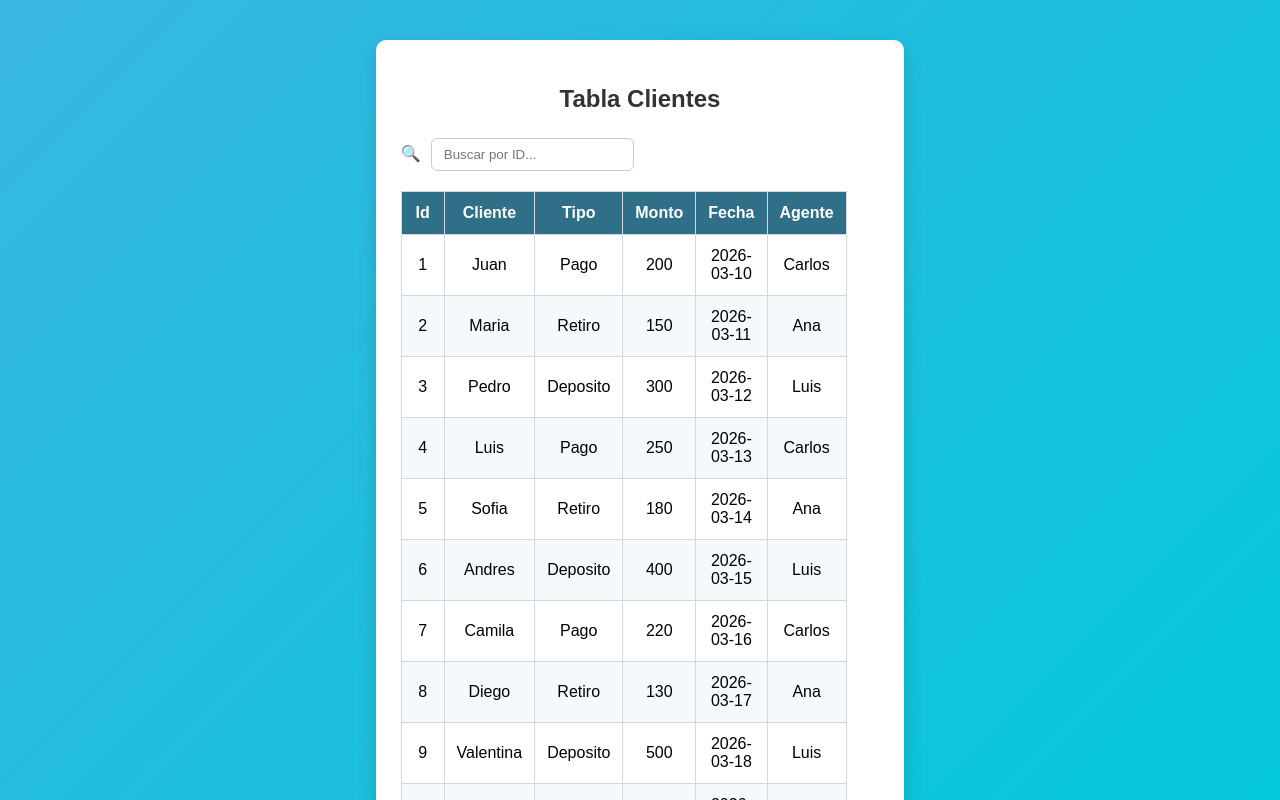
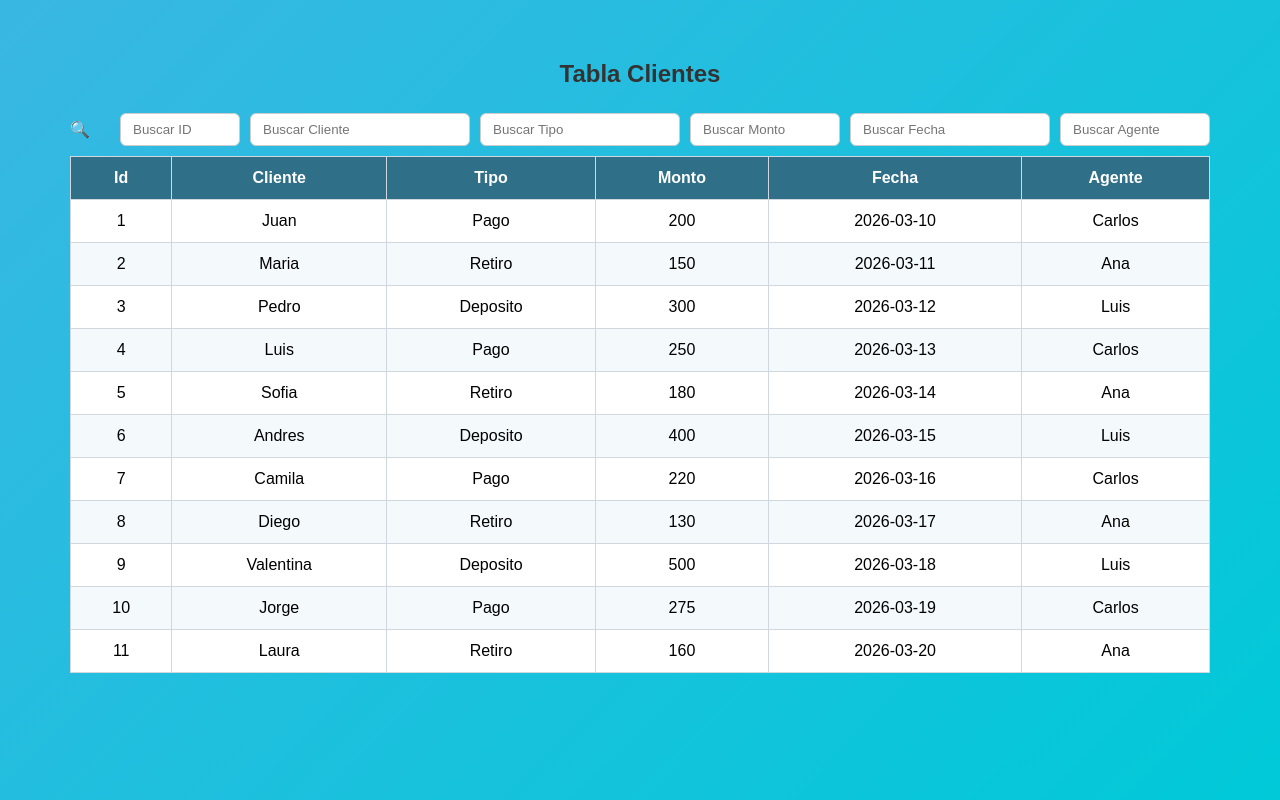
Before and after one commit to lealgonnzalez-del/proyectos-osnet, a React (Create React App) app: page /clientes in a window 1280 px wide. Shown: the top 800 px of the page. Built offline with nearby package versions, Linux system fonts and the light colour scheme.

Commit message:
se actualiza

```diff
--- a/src/App.css
+++ b/src/App.css
@@ -5,17 +5,18 @@ body{
   font-family: Arial, Helvetica, sans-serif;
   background: linear-gradient(135deg,#39b7e3,#00c9d8);
   min-height:100vh;
-
   display:flex;
   justify-content:center;
   align-items:center;
+  height: 60vh;
+  overflow-y: auto;
 }
 
 
 /* ===== CONTENEDOR LOGIN ===== */
 
 .container{
-  width:100%;
+  width:160%;
   max-width:350px;
   margin:auto;
   text-align:center;
@@ -139,13 +140,11 @@ body{
 /* ===== CONTENEDOR TABLA ===== */
 
 .containerTable{
-  width: 90%;
-  margin: 40px auto;
-  padding: 25px;
-  background: white;
-  border-radius: 10px;
-  box-shadow: 0px 6px 20px rgba(0,0,0,0.15);
-  min-height: 80vh;
+  width:100%;
+  min-height:100vh;
+  margin:0;
+  padding:40px;
+  box-sizing:border-box;
 }
 
 
@@ -161,16 +160,22 @@ body{
 /* BUSCADOR */
 
 .searchBox{
-  margin-bottom:20px;
-  font-size:16px;
+  display:grid;
+  grid-template-columns: 40px 120px 220px 200px 150px 200px 150px;
+  gap:10px;
+  margin-bottom:10px;
+  align-items:center;
+}
+
+.searchBox span{
+  text-align:center;
+  font-size:18px;
 }
 
 .searchBox input{
-  margin-left:10px;
   padding:8px 12px;
   border-radius:6px;
   border:1px solid #ccc;
-  outline:none;
 }
 
 .searchBox input:focus{
@@ -182,7 +187,7 @@ body{
 /* TABLA */
 
 .table{
-  width:90%;
+  width:100%;
   border-collapse:collapse;
   font-size:16px;
 
--- a/src/componentes/Clientes.js
+++ b/src/componentes/Clientes.js
@@ -1,10 +1,16 @@
 import { useState, useMemo } from "react";
-import { useReactTable, getCoreRowModel, flexRender } from "@tanstack/react-table";
+import { useReactTable, getCoreRowModel, getSortedRowModel, flexRender } from "@tanstack/react-table";
 import "../App.css";
 
 function Clientes() {
 
-  const [search, setSearch] = useState("");
+  const [searchId, setSearchId] = useState("");
+  const [searchCliente, setSearchCliente] = useState("");
+  const [searchTipo, setSearchTipo] = useState("");
+  const [searchMonto, setSearchMonto] = useState("");
+  const [searchFecha, setSearchFecha] = useState("");
+  const [searchAgente, setSearchAgente] = useState("");
+  const [sorting, setSorting] = useState([]);
 
   const data = useMemo(() => [
     { id: 1, cliente: "Juan", tipo: "Pago", monto: 200, fecha: "2026-03-10", agente: "Carlos" },
@@ -22,9 +28,14 @@ function Clientes() {
 
   const filteredData = useMemo(() => {
     return data.filter((item) =>
-      item.id.toString().includes(search)
+      item.id.toString().includes(searchId) &&
+      item.cliente.toLowerCase().includes(searchCliente.toLowerCase()) &&
+      item.tipo.toLowerCase().includes(searchTipo.toLowerCase()) &&
+      item.monto.toString().includes(searchMonto) &&
+      item.fecha.includes(searchFecha) &&
+      item.agente.toLowerCase().includes(searchAgente.toLowerCase())
     );
-  }, [search, data]);
+  }, [searchId, searchCliente, searchTipo, searchMonto, searchFecha, searchAgente, data]);
 
   const columns = useMemo(() => [
     { header: "Id", accessorKey: "id" },
@@ -38,28 +49,62 @@ function Clientes() {
   const table = useReactTable({
     data: filteredData,
     columns,
-    getCoreRowModel: getCoreRowModel()
+    state: {
+      sorting
+    },
+    onSortingChange: setSorting,
+    getCoreRowModel: getCoreRowModel(),
+    getSortedRowModel: getSortedRowModel()
   });
 
   return (
-    <div className = "containerTable" >
-
+    <div className="containerTable">
 
       <div className="container2">
-          {/* TITULO */}
 
         <h2>Tabla Clientes</h2>
 
-          {/* BUSCADOR */}
-          <div className = "searchBox" >
+        {/* BUSCADORES */}
+        <div className="searchBox">
+
           🔍
+
           <input
-              type="text"
-              placeholder="Buscar por ID..."
-              value={search}
-              onChange={(e) => setSearch(e.target.value)}
+            placeholder="Buscar ID"
+            value={searchId}
+            onChange={(e) => setSearchId(e.target.value)}
+          />
 
+          <input
+            placeholder="Buscar Cliente"
+            value={searchCliente}
+            onChange={(e) => setSearchCliente(e.target.value)}
           />
+
+          <input
+            placeholder="Buscar Tipo"
+            value={searchTipo}
+            onChange={(e) => setSearchTipo(e.target.value)}
+          />
+
+          <input
+            placeholder="Buscar Monto"
+            value={searchMonto}
+            onChange={(e) => setSearchMonto(e.target.value)}
+          />
+
+          <input
+            placeholder="Buscar Fecha"
+            value={searchFecha}
+            onChange={(e) => setSearchFecha(e.target.value)}
+          />
+
+          <input
+            placeholder="Buscar Agente"
+            value={searchAgente}
+            onChange={(e) => setSearchAgente(e.target.value)}
+          />
+
         </div>
 
         {/* TABLA */}
@@ -68,36 +113,60 @@ function Clientes() {
           <thead>
             {table.getHeaderGroups().map(headerGroup => (
               <tr key={headerGroup.id}>
+
                 {headerGroup.headers.map(header => (
+
                   <th
-                      key={header.id}>
+                    key={header.id}
+                    onClick={header.column.getToggleSortingHandler()}
+                    style={{ cursor: "pointer" }}
+                  >
+
                     {flexRender(
                       header.column.columnDef.header,
                       header.getContext()
                     )}
+
+                    {{
+                      asc: " 🔼",
+                      desc: " 🔽"
+                    }[header.column.getIsSorted()] ?? null}
+
                   </th>
+
                 ))}
+
               </tr>
             ))}
           </thead>
 
           <tbody>
+
             {table.getRowModel().rows.map(row => (
+
               <tr key={row.id}>
+
                 {row.getVisibleCells().map(cell => (
+
                   <td key={cell.id}>
 
                     {flexRender(
                       cell.column.columnDef.cell,
                       cell.getContext()
                     )}
+
                   </td>
+
                 ))}
+
               </tr>
+
             ))}
+
           </tbody>
 
         </table>
+
       </div>
 
     </div>
```
Lines whose indentation alone changed are shown as unchanged.
